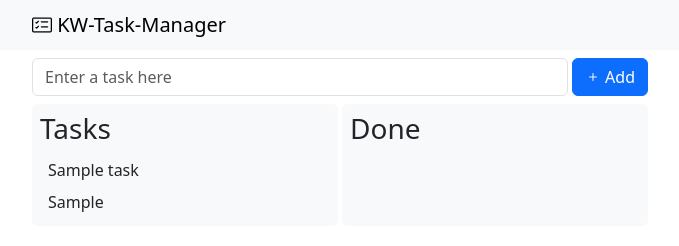
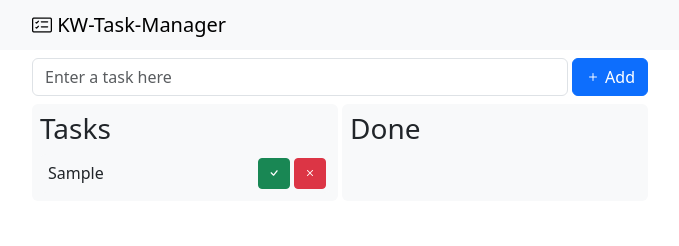
Before and after one commit to dh-shin/kw-task-manager-2, a plain HTML site: page index.html in a window 1280 px wide. Both pictures are taken after typing "Sample" into the empty fields and a click on the button "Add". Shown: the whole page, without its empty margins (300-979 px from the left). Drawn offline with nearby package versions, Linux system fonts and the light colour scheme.

Commit message:
add, save, load

```diff
--- a/index.html
+++ b/index.html
@@ -41,7 +41,15 @@
             <div class="flex-grow-1 bg-light rounded-2 p-2 me-1 w-50">
                 <h3>Tasks</h3>
                 <div id="task-list">
-                    <div class="task bg-light p-1 rounded-2 ps-2">Sample task</div>
+                    <!-- <div class="task bg-light p-1 rounded-2 ps-2 d-flex align-items-center">
+                        <span class="me-auto">Sample Task</span>
+                        <button class="btn btn-sm btn-success me-1">
+                            <i class="bi bi-check"></i>
+                        </button>
+                        <button class="btn btn-sm btn-danger">
+                            <i class="bi bi-x"></i>
+                        </button>
+                    </div> -->
                 </div>
             </div>
             <div class="flex-grow-1 bg-light rounded-2 p-2 w-50">
@@ -56,24 +64,84 @@
         crossorigin="anonymous"></script>
 
     <script>
+        const Type = {
+            Todo: 1,
+            Done: 2
+        };
+
+        let tasks = [];
+
+        function addToList(task) {
+            let div = document.createElement("div");
+            div.className = "task bg-light p-1 rounded-2 ps-2 d-flex align-items-center"
+
+            let span = document.createElement("span");
+            span.classList.add("me-auto");
+            span.textContent = task.text;
+            div.appendChild(span);
+
+            if (task.type === Type.Todo) {
+                let buttonDone = document.createElement("button");
+                buttonDone.classList.add("btn", "btn-sm", "btn-success", "me-1");
+                buttonDone.innerHTML = '<i class="bi bi-check"></i>';
+                div.appendChild(buttonDone);
+            }
+
+            let buttonRemove = document.createElement("button");
+            buttonRemove.classList.add("btn", "btn-sm", "btn-danger");
+            let iElem = document.createElement("i");
+            iElem.classList.add("bi", "bi-x");
+            buttonRemove.appendChild(iElem);
+            div.appendChild(buttonRemove);
+
+            buttonRemove.addEventListener("click", () => {
+                div.remove();
+                tasks = tasks.filter(t => t !== task);
+                saveTasks();
+            });
+
+            let list = document.querySelector(task.type === Type.Todo ? "#task-list" : "done-list");
+            list.appendChild(div);
+        }
+
+        function saveTasks() {
+            localStorage.setItem("tasks", JSON.stringify(tasks));
+        }
+
+        function loadTasks() {
+            let lastTasks = localStorage.getItem("tasks");
+            if (!lastTasks) return;
+
+            tasks = JSON.parse(lastTasks);
+            tasks.forEach(addToList);
+        }
+
+        window.addEventListener("load", () => {
+            loadTasks();
+        });
+
         let addBtn = document.querySelector("#add-btn");
-
         addBtn.addEventListener("click", () => {
             // 1. Read the text in #task-input.
             let input = document.querySelector("#task-input");
-            let task = input.value;
 
-            if (!task.length) return;
+            let text = input.value;
+            if (!text.length) return;
 
-            // 2. Append the text to #task-list.
-            let newTask = document.createElement("div");
-            newTask.classList.add("task", "bg-light", "p-1", "rounded-2", "ps-2");
-            newTask.textContent = task;
+            // 2. Create a new Task object.
+            let task = {
+                text: text,
+                type: Type.Todo
+            };
 
-            let taskList = document.querySelector("#task-list");
-            taskList.appendChild(newTask);
+            // 3. Append the new Task object to tasks
+            tasks.push(task);
+            saveTasks();
 
-            // 3. Clear #task-input.
+            // 4. Create a new task item and attach it to #task-list.
+            addToList(task);
+
+            // 5. Clear #task-input.
             input.value = "";
         });
     </script>
```
